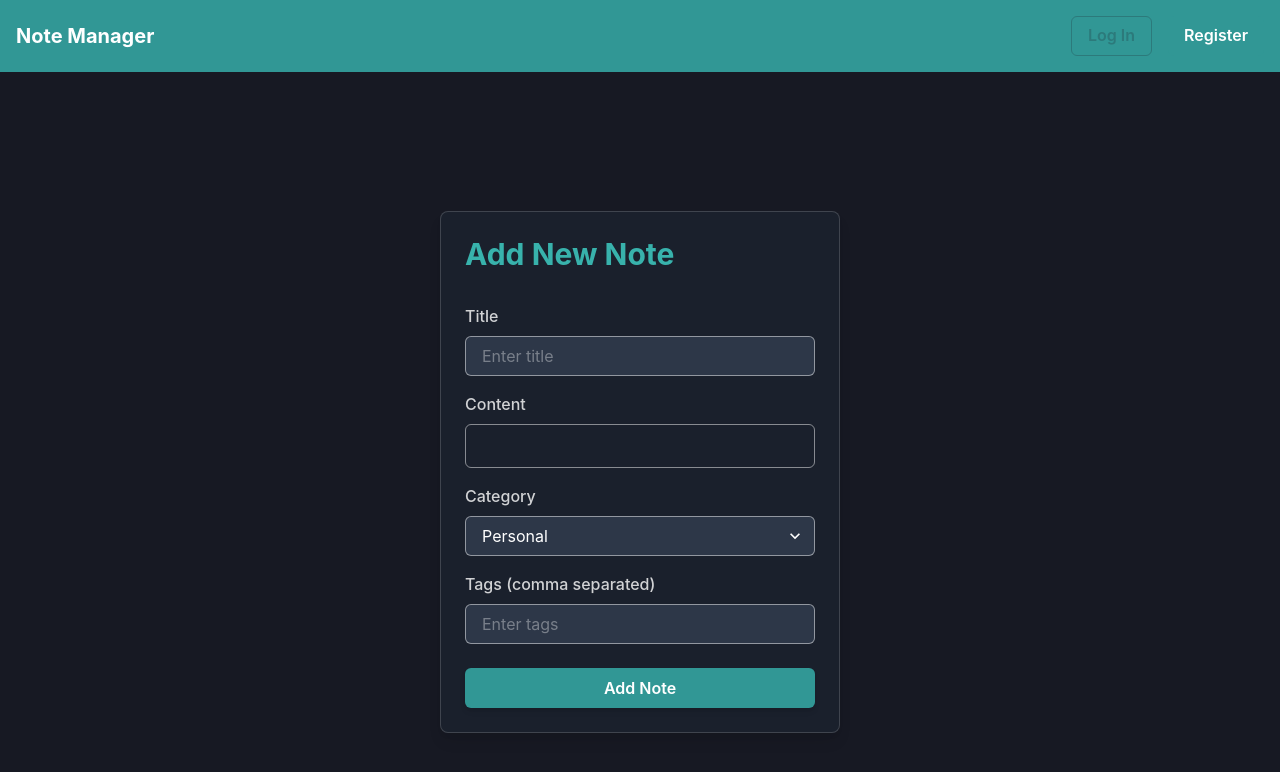
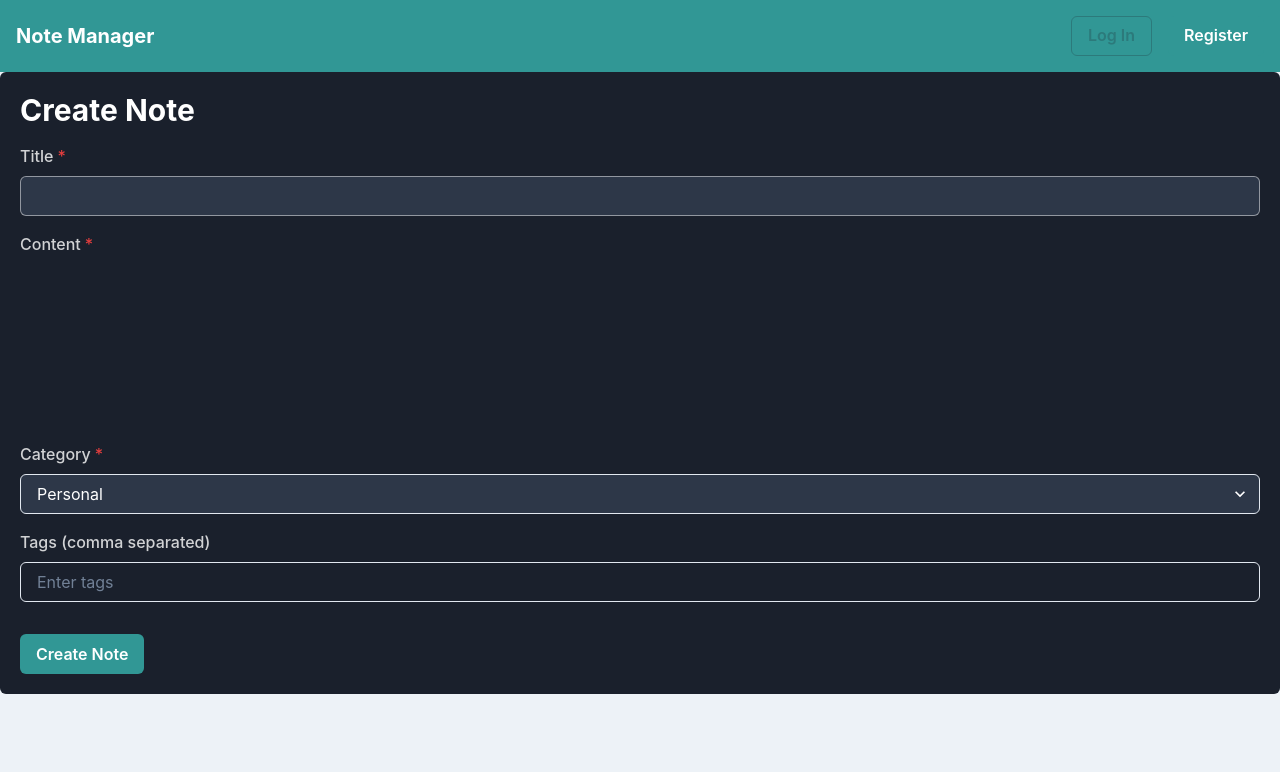
Before and after one commit to ez-programmer4/note-manager, a React (Create React App) app: page /add in a window 1280 px wide. Shown: the top 772 px of the page. Built offline with nearby package versions, Linux system fonts and the light colour scheme.

Commit message:
commititng for deploying 0

```diff
--- a/src/components/CreateNote.js
+++ b/src/components/CreateNote.js
@@ -1,171 +1,179 @@
 // src/components/CreateNote.js
 
-import React, { useState } from "react";
+import React, { useState, useRef } from "react";
 import {
   Box,
   Button,
   FormControl,
   FormLabel,
   Input,
+  Select,
   Heading,
   Alert,
   AlertIcon,
   VStack,
-  Select,
-  CloseButton,
+  Spinner,
 } from "@chakra-ui/react";
 import { useNavigate } from "react-router-dom";
-import { createNote } from "../api";
+import axios from "axios";
 import RichTextEditor from "./RichTextEditor"; // Import the RichTextEditor
 
-const CustomAlert = ({ status, message, onClose }) => (
-  <Alert status={status} mt={4} borderRadius="md" variant="solid">
-    <AlertIcon />
-    {message}
-    <CloseButton onClick={onClose} position="absolute" right="8px" top="8px" />
-  </Alert>
-);
+const CreateNote = () => {
+  const [note, setNote] = useState({
+    title: "",
+    content: "",
+    category: "personal", // Default category
+    tags: "",
+  });
+  const [loading, setLoading] = useState(false);
+  const [error, setError] = useState(null);
+  const [success, setSuccess] = useState(null); // State for success message
+  const navigate = useNavigate();
+  const editorRef = useRef(null); // Reference for the editor
 
-const CreateNote = () => {
-  const [title, setTitle] = useState("");
-  const [content, setContent] = useState(""); // Single content state
-  const [category, setCategory] = useState("personal"); // Default category
-  const [tags, setTags] = useState(""); // Tags as a string
-  const [error, setError] = useState("");
-  const [success, setSuccess] = useState("");
-  const navigate = useNavigate();
-
+  // Handle form submission to create a new note
   const handleSubmit = async (e) => {
     e.preventDefault();
-    setError("");
-    setSuccess("");
+    setError(null); // Reset error state
+    setSuccess(null); // Reset success state
+    setLoading(true); // Show loading state
 
     try {
-      const response = await createNote({
-        title,
-        content,
-        category,
-        tags,
-      });
-      if (response.status === 201) {
-        setSuccess("Note created successfully!");
-        setTimeout(() => navigate("/dashboard"), 2000); // Navigate after 2 seconds
-      } else {
-        setError("Failed to create note");
+      const token = localStorage.getItem("token");
+      const tagsArray = note.tags.split(",").map((tag) => tag.trim());
+      await axios.post(
+        "https://note-manager-backend-1.onrender.com/api/notes", // Adjust to your API endpoint
+        { ...note, tags: tagsArray },
+        {
+          headers: { Authorization: `Bearer ${token}` },
         }
-    } catch (error) {
-      setError("Failed to create note");
+      );
+      setSuccess("Note created successfully!"); // Set success message
+      setTimeout(() => {
+        navigate("/dashboard");
+      }, 2000); // Redirect after 2 seconds
+    } catch (err) {
+      console.error("Error creating note:", err);
+      setError("Failed to create note. Please try again.");
+    } finally {
+      setLoading(false); // Hide loading state
     }
   };
 
+  // Handle content change to adjust editor height
+  const handleEditorChange = (content) => {
+    setNote({ ...note, content });
+    adjustEditorHeight();
+  };
+
+  const adjustEditorHeight = () => {
+    if (editorRef.current) {
+      editorRef.current.style.height = "auto"; // Reset height
+      editorRef.current.style.height = `${editorRef.current.scrollHeight}px`; // Set new height
+    }
+  };
+
+  // Loading state
+  if (loading) {
+    return <Spinner size="xl" color="teal.500" />;
+  }
+
+  // Error handling
+  if (error) {
     return (
-    <Box
-      p={5}
-      minH="100vh"
-      bg="gray.900"
-      color="white"
-      display="flex"
-      alignItems="center"
-      justifyContent="center"
-    >
-      <Box
-        width={{ base: "90%", sm: "400px" }}
-        bg="gray.800"
-        borderRadius="lg"
-        boxShadow="lg"
-        p={6}
-        borderWidth={1}
-        borderColor="whiteAlpha.300"
-      >
-        <VStack spacing={4} align="start">
-          <Heading size="lg" color="teal.400">
-            Add New Note
+      <Alert status="error">
+        <AlertIcon /> {error}
+      </Alert>
+    );
+  }
+
+  // Main rendering of the create note form
+  return (
+    <Box p={5} borderRadius="md" color="white" bg="gray.800">
+      <Heading size="lg" mb={4}>
+        Create Note
       </Heading>
-          {error && (
-            <CustomAlert
-              status="error"
-              message={error}
-              onClose={() => setError("")}
-            />
+      {success && (
+        <Alert status="success" mb={4}>
+          <AlertIcon /> {success}
+        </Alert>
       )}
-          {success && (
-            <CustomAlert
-              status="success"
-              message={success}
-              onClose={() => setSuccess("")}
-            />
-          )}
-          <FormControl as="form" onSubmit={handleSubmit} mt={4}>
+      <VStack as="form" onSubmit={handleSubmit} spacing={4} align="start">
+        <FormControl isRequired>
           <FormLabel color="whiteAlpha.800">Title</FormLabel>
           <Input
-              value={title}
-              onChange={(e) => setTitle(e.target.value)}
-              placeholder="Enter title"
+            value={note.title}
+            onChange={(e) => setNote({ ...note, title: e.target.value })}
             required
             bg="gray.700"
             color="white"
             borderColor="whiteAlpha.600"
-              _placeholder={{ color: "whiteAlpha.500" }}
           />
-            <FormLabel mt={4} color="whiteAlpha.800">
-              Content
-            </FormLabel>
-            <Box
-              mb={4}
-              borderWidth={1}
-              borderColor="whiteAlpha.600"
-              borderRadius="md"
-            >
+        </FormControl>
+        <FormControl isRequired>
+          <FormLabel color="whiteAlpha.800">Content</FormLabel>
+          <Box width="100%" position="relative" marginBottom="16px">
             <RichTextEditor
-                value={content}
-                onChange={setContent}
-                style={{ height: "400px" }} // Set a specific height for better visibility
+              ref={editorRef} // Attach ref to the editor
+              value={note.content}
+              onChange={handleEditorChange} // Use the new handler
+              style={{
+                height: "150px", // Set an initial height
+                width: "100%", // Use 100% to fill the parent Box
+                overflow: "hidden", // Hide overflow for initial height
+                zIndex: 10, // High z-index to ensure it is on top
+                position: "relative", // Ensure it has a stacking context
+              }}
+              toolbarStyle={{
+                zIndex: 20, // Ensure toolbar is above everything else
+                position: "absolute", // Position it correctly
+              }}
             />
           </Box>
-            <FormLabel mt={4} color="whiteAlpha.800">
+        </FormControl>
+        <FormControl isRequired marginTop={20}>
+          <FormLabel color="whiteAlpha.800" mt={6}>
             Category
-            </FormLabel>
+          </FormLabel>{" "}
+          {/* Added margin top */}
           <Select
-              value={category}
-              onChange={(e) => setCategory(e.target.value)}
+            value={note.category}
+            onChange={(e) => setNote({ ...note, category: e.target.value })}
             placeholder="Select category"
-              bg="gray.700" // Background color
-              color="white" // Text color
-              borderColor="whiteAlpha.600"
-              _placeholder={{ color: "whiteAlpha.500" }}
-              _focus={{ borderColor: "teal.400" }} // Change border color on focus
-              _hover={{ borderColor: "teal.500" }} // Change border color on hover
+            bg="gray.700" // Background color for the Select
+            color="white" // Text color for the Select
+            zIndex={8} // Lower than the RichTextEditor
+            _focus={{ borderColor: "teal.400" }} // Focus border color
+            _placeholder={{ color: "gray.400" }} // Placeholder text color
+            sx={{
+              option: {
+                bg: "gray.800", // Background for options
+                color: "white", // Text color for options
+                _hover: {
+                  bg: "teal.500", // Hover background color
+                  color: "black", // Hover text color
+                },
+              },
+            }}
           >
             <option value="personal">Personal</option>
             <option value="work">Work</option>
             <option value="study">Study</option>
             <option value="other">Other</option>
           </Select>
-            <FormLabel mt={4} color="whiteAlpha.800">
-              Tags (comma separated)
-            </FormLabel>
+        </FormControl>
+        <FormControl>
+          <FormLabel color="whiteAlpha.800">Tags (comma separated)</FormLabel>
           <Input
-              value={tags}
-              onChange={(e) => setTags(e.target.value)}
+            value={note.tags}
+            onChange={(e) => setNote({ ...note, tags: e.target.value })}
             placeholder="Enter tags"
-              bg="gray.700"
-              color="white"
-              borderColor="whiteAlpha.600"
-              _placeholder={{ color: "whiteAlpha.500" }}
           />
-            <Button
-              mt={6}
-              colorScheme="teal"
-              type="submit"
-              width="full"
-              borderRadius="md"
-              boxShadow="md"
-            >
-              Add Note
+        </FormControl>
+        <Button mt={4} colorScheme="teal" type="submit">
+          Create Note
         </Button>
-          </FormControl>
       </VStack>
-      </Box>
     </Box>
   );
 };
--- a/src/components/Dashboard.js
+++ b/src/components/Dashboard.js
@@ -1,3 +1,5 @@
+// src/components/Dashboard.js
+
 import React, { useEffect, useState } from "react";
 import axios from "axios";
 import { Link, useNavigate } from "react-router-dom";
@@ -11,6 +13,7 @@ import {
   useColorMode,
 } from "@chakra-ui/react";
 import NoteList from "./NoteList";
+import Footer from "./Footer"; // Import the Footer component
 
 const Dashboard = () => {
   const [notes, setNotes] = useState([]);
@@ -25,7 +28,6 @@ const Dashboard = () => {
 
     try {
       const token = localStorage.getItem("token");
-
       const response = await axios.get(
         "https://note-manager-backend-1.onrender.com/api/notes",
         {
@@ -55,7 +57,7 @@ const Dashboard = () => {
       bg={colorMode === "dark" ? "gray.800" : "white"}
       color={colorMode === "dark" ? "white" : "gray.800"}
     >
-      <VStack spacing={4} align="start">
+      <VStack spacing={4} align="start" flexGrow={1}>
         <Heading size="lg" color="teal.500">
           Dashboard
         </Heading>
@@ -82,6 +84,7 @@ const Dashboard = () => {
           <NoteList notes={notes} setNotes={setNotes} />
         )}
       </VStack>
+      <Footer /> {/* Add the Footer component here */}
     </Box>
   );
 };
--- /dev/null
+++ b/src/components/Footer.js
@@ -0,0 +1,42 @@
+// src/components/Footer.js
+
+import React from "react";
+import { Box, Text, Link } from "@chakra-ui/react";
+
+const Footer = () => {
+  return (
+    <Box
+      width="98vw"
+      as="footer"
+      py={4}
+      textAlign="center"
+      bg="gray.800"
+      color="white"
+      position="relative" // Ensures it is positioned correctly at the bottom
+      mt="auto" // Pushes the footer to the bottom of the container
+    >
+      <Text fontSize="md" mb={1}>
+        &copy; {new Date().getFullYear()} note-app
+      </Text>
+      <Text fontSize="sm">
+        Created by{" "}
+        <Link
+          href="https://github.com/your-username"
+          isExternal
+          color="teal.300"
+        >
+          Ezedin Ebrahim
+        </Link>{" "}
+        - Full Stack Developer. All rights reserved.
+      </Text>
+      <Text fontSize="sm" mt={2}>
+        Connect with me:{" "}
+        <Link href="mailto:ezedinebrahim131@gmail.com" color="teal.300">
+          ezedinebrahim131@gmail.com
+        </Link>
+      </Text>
+    </Box>
+  );
+};
+
+export default Footer;
--- a/src/components/HomePage.js
+++ b/src/components/HomePage.js
@@ -3,6 +3,7 @@ import { Box, Button, Heading, Text, VStack, Icon } from "@chakra-ui/react";
 import { useNavigate } from "react-router-dom";
 import { useAuth } from "../context/AuthContext"; // Import your AuthContext
 import { AddIcon, ViewIcon } from "@chakra-ui/icons"; // Import icons from Chakra UI
+import Footer from "./Footer";
 
 const HomePage = () => {
   const navigate = useNavigate();
@@ -31,14 +32,16 @@ const HomePage = () => {
       bg="gray.900"
       color="white"
       display="flex"
+      flexDirection="column" // Ensure vertical layout
       alignItems="center"
       justifyContent="center"
+      textAlign="center" // Center text in the box
     >
-      <VStack spacing={6} align="center">
-        <Heading size="2xl" color="teal.400">
+      <VStack spacing={8} align="center">
+        <Heading size="2xl" color="teal.400" fontWeight="bold">
           Welcome to Note Manager
         </Heading>
-        <Text fontSize="lg" color="whiteAlpha.800" textAlign="center">
+        <Text fontSize="lg" color="whiteAlpha.800" maxW="600px">
           Organize your notes efficiently. Create, edit, and manage your notes
           with ease.
         </Text>
@@ -47,6 +50,8 @@ const HomePage = () => {
           colorScheme="teal"
           onClick={handleCreateNote}
           size="lg"
+          variant="solid" // Solid button variant for better visibility
+          width="200px" // Fixed width for consistency
         >
           Create a New Note
         </Button>
@@ -55,10 +60,13 @@ const HomePage = () => {
           colorScheme="teal"
           onClick={handleViewNotes}
           size="lg"
+          variant="outline" // Outline variant for a different style
+          width="200px" // Fixed width for consistency
         >
           View My Notes
         </Button>
       </VStack>
+      <Footer />
     </Box>
   );
 };
--- a/src/components/UpdateNote.js
+++ b/src/components/UpdateNote.js
@@ -125,17 +125,41 @@ const UpdateNote = () => {
             onChange={(content) => setNote({ ...note, content })}
           />
         </FormControl>
-        <FormControl isRequired>
+        <FormControl isRequired marginTop={20}>
           <FormLabel color="whiteAlpha.800">Category</FormLabel>
           <Select
             value={note.category}
             onChange={(e) => setNote({ ...note, category: e.target.value })}
             placeholder="Select category"
+            bg="gray.700" // Background color for the Select
+            color="white" // Text color for the Select
+            _focus={{ borderColor: "teal.400" }} // Focus border color
+            _placeholder={{ color: "gray.400" }} // Placeholder text color
           >
-            <option value="personal">Personal</option>
-            <option value="work">Work</option>
-            <option value="study">Study</option>
-            <option value="other">Other</option>
+            <option
+              value="personal"
+              style={{ backgroundColor: "gray.800", color: "white" }}
+            >
+              Personal
+            </option>
+            <option
+              value="work"
+              style={{ backgroundColor: "gray.800", color: "white" }}
+            >
+              Work
+            </option>
+            <option
+              value="study"
+              style={{ backgroundColor: "gray.800", color: "white" }}
+            >
+              Study
+            </option>
+            <option
+              value="other"
+              style={{ backgroundColor: "gray.800", color: "white" }}
+            >
+              Other
+            </option>
           </Select>
         </FormControl>
         <FormControl>
```
Lines whose indentation alone changed are shown as unchanged.
